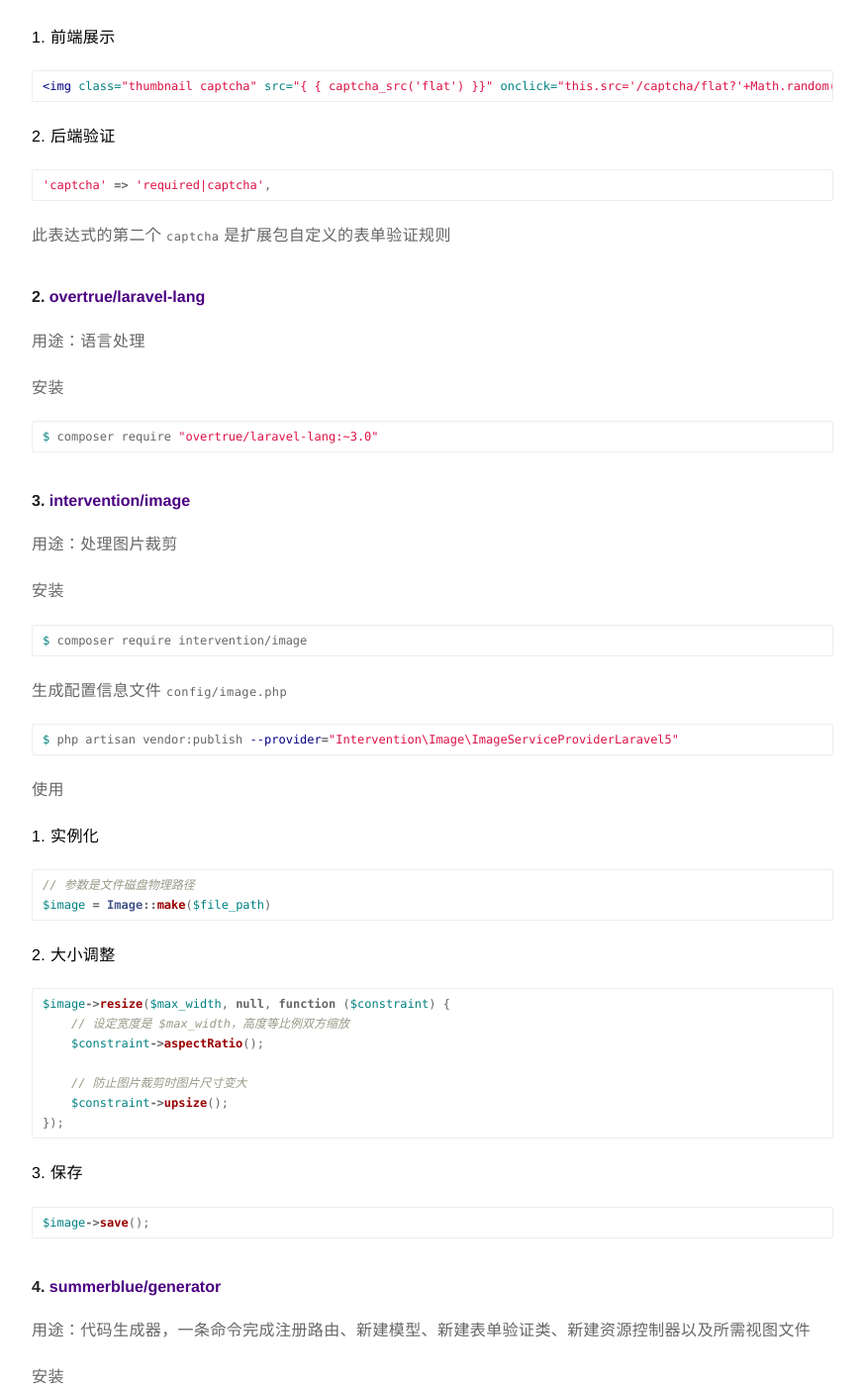
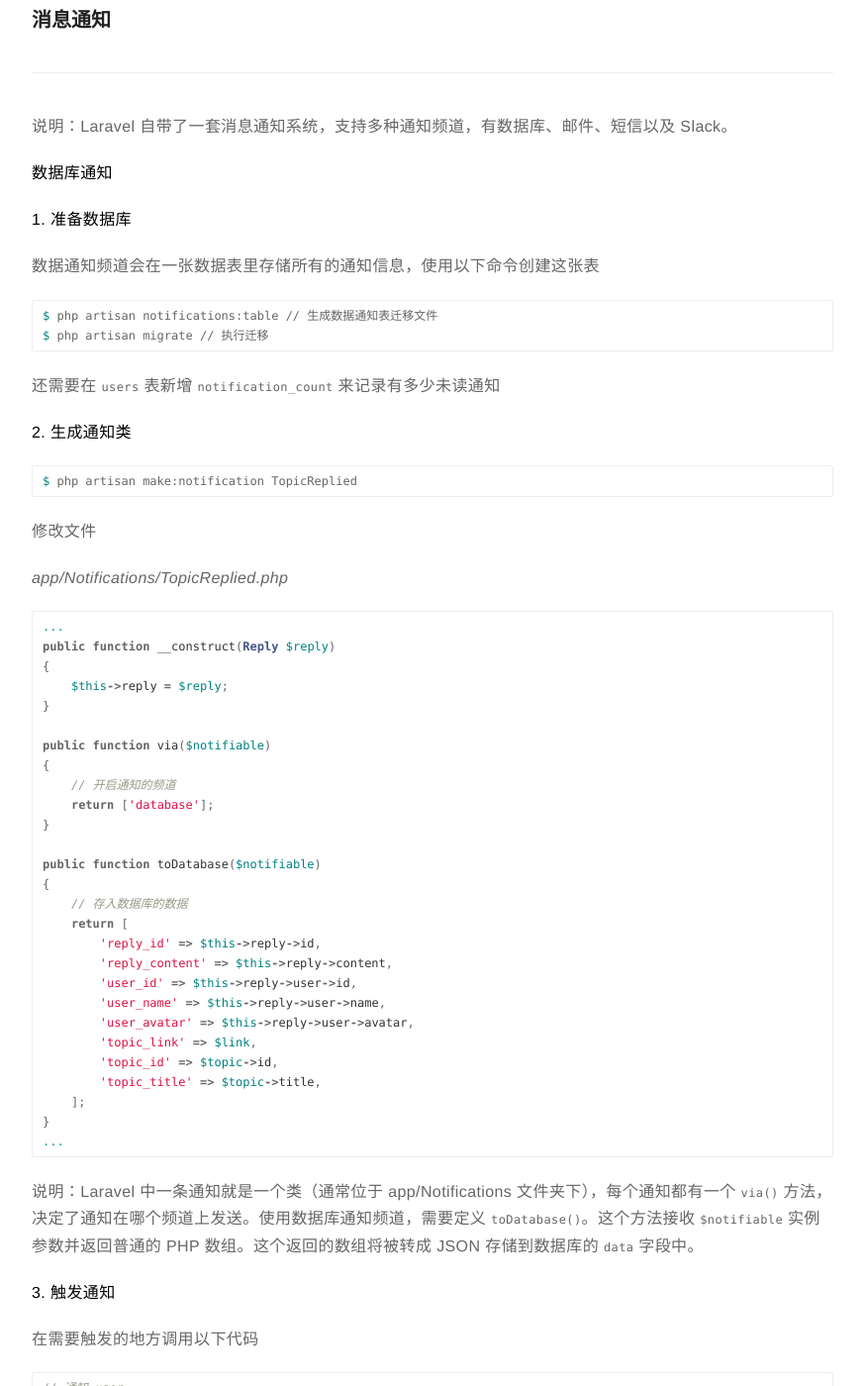
Before and after one commit to rust17/blog, a Jekyll site: the page built from _posts/2018-08-22-laravel-intermediate-learning-record.markdown, in a window 1280 px wide and 1400 px high, scrolled down 7671 px. Shown: the whole window at 99% size, without its empty margins (203-1076 px from the left). Built offline with Jekyll 4.4.1, drawn with Linux system fonts in a browser that asks for light colours; some of the changed text lies outside the part shown.

Commit message:
update laravel intermediate learning record

````diff
--- a/_posts/2018-08-22-laravel-intermediate-learning-record.markdown
+++ b/_posts/2018-08-22-laravel-intermediate-learning-record.markdown
@@ -215,6 +215,15 @@
 $params = [];
 return route('topics.show', array_merge([$this->id, $this->slug], $params));
 ```
+
+### 继承 URI 中的请求参数
+
+---
+```php
+// 继承 uri 中除了 page 参数以外的其他参数
+// http://xxx.com?page=1&tab=replies -> http://xxx.com?tab=replies
+appends(Request::expect('page'));
+```
 ### 永久重定向
 
 ---
@@ -244,7 +253,6 @@
 $ php artisan migrate // 执行迁移
 ```
 **2. 生成任务类**
-
 ```bash
 $ php artisan make:job TranslateSlug
 ```
@@ -279,6 +287,153 @@
 **4. 启动队列监听**
 ```bash
 $ php artisan queue:listen
+```
+### 模型某个字段加 1 减 1
+
+---
+```php
+$model->increment('xxx', 1); // + 1
+$model->decrement('xxx', 1); // - 1
+```
+### 消息通知
+
+---
+说明：Laravel 自带了一套消息通知系统，支持多种通知频道，有数据库、邮件、短信以及 Slack。
+
+**数据库通知**
+
+**1. 准备数据库**
+
+数据通知频道会在一张数据表里存储所有的通知信息，使用以下命令创建这张表
+```bash
+$ php artisan notifications:table // 生成数据通知表迁移文件
+$ php artisan migrate // 执行迁移
+```
+还需要在 `users` 表新增 `notification_count` 来记录有多少未读通知
+
+**2. 生成通知类**
+```bash
+$ php artisan make:notification TopicReplied
+```
+修改文件
+
+*app/Notifications/TopicReplied.php*
+```php
+...
+public function __construct(Reply $reply)
+{
+    $this->reply = $reply;
+}
+
+public function via($notifiable)
+{
+    // 开启通知的频道
+    return ['database'];
+}
+
+public function toDatabase($notifiable)
+{
+    // 存入数据库的数据
+    return [
+        'reply_id' => $this->reply->id,
+        'reply_content' => $this->reply->content,
+        'user_id' => $this->reply->user->id,
+        'user_name' => $this->reply->user->name,
+        'user_avatar' => $this->reply->user->avatar,
+        'topic_link' => $link,
+        'topic_id' => $topic->id,
+        'topic_title' => $topic->title,
+    ];
+}
+...
+```
+说明：Laravel 中一条通知就是一个类（通常位于 app/Notifications 文件夹下），每个通知都有一个 `via()` 方法，决定了通知在哪个频道上发送。使用数据库通知频道，需要定义 `toDatabase()`。这个方法接收 `$notifiable` 实例参数并返回普通的 PHP 数组。这个返回的数组将被转成 JSON 存储到数据库的 `data` 字段中。
+
+**3. 触发通知**
+
+在需要触发的地方调用以下代码
+```php
+// 通知 user
+$reply = xxx;
+$model->user->notify(new TopicReplied($reply));
+```
+*app/Models/User.php*
+```php
+...
+use Notifiable {
+    notify as protected laravelNotify;
+}
+public function notify($instance)
+{
+    // 排除掉本人是要通知的人
+    if ($this->id == Auth::id()) {
+        return;
+    }
+    $this->increment('notification_count');
+    $this->laravelNotify($instance);
+}
+...
+```
+
+**4. 清除未读消息标示**
+
+在 User 模型新增 `markAsRead()` 方法
+
+*app/Models/User.php*
+```php
+...
+public function markAsRead()
+{
+    $this->notification_count = 0;
+    $this->save();
+    $this->unreadNotifications->markAsRead();
+}
+...
+```
+**邮件通知**
+
+**1. 配置**
+
+*.env*
+
+```php
+...
+MAIL_DRIVER=smtp // 使用支持 ESMTP 的 SMTP 服务器发送邮件
+MAIL_HOST=smtp.qq.com // QQ 邮箱的 SMTP 服务器地址
+MAIL_PORT=25 // QQ 邮箱的 SMTP 服务器端口
+MAIL_USERNAME=xxxxxxxxxxxxxx@qq.com
+MAIL_PASSWORD=xxxxxxxxx
+MAIL_ENCRYPTION=tls // 加密类型，
+MAIL_FROM_ADDRESS=xxxxxxxxxxxxxx@qq.com
+MAIL_FROM_NAME=LaraBBS // 邮件发送者名称
+...
+```
+
+**2. 添加邮件通知频道**
+
+*app/Notifications/TopicReplied.php*
+```php
+...
+public function via($notifiable)
+{
+    return ['database', 'mail'];
+}
+
+public function toMail($notifiable)
+{
+    $url = 'xxx';
+    return (new MailMessage)
+                ->line('您的话题有新回复！')
+                ->action('查看回复', $url);
+}
+...
+```
+
+**3. 使用队列发送邮件**
+
+只需要对通知类添加 ShouldQueue 接口，Laravel 会自动将通知发送放入队列中
+```php
+class TopicReplied extends Notification implements ShouldQueue
 ```
 
 ### 用到的扩展包
````
